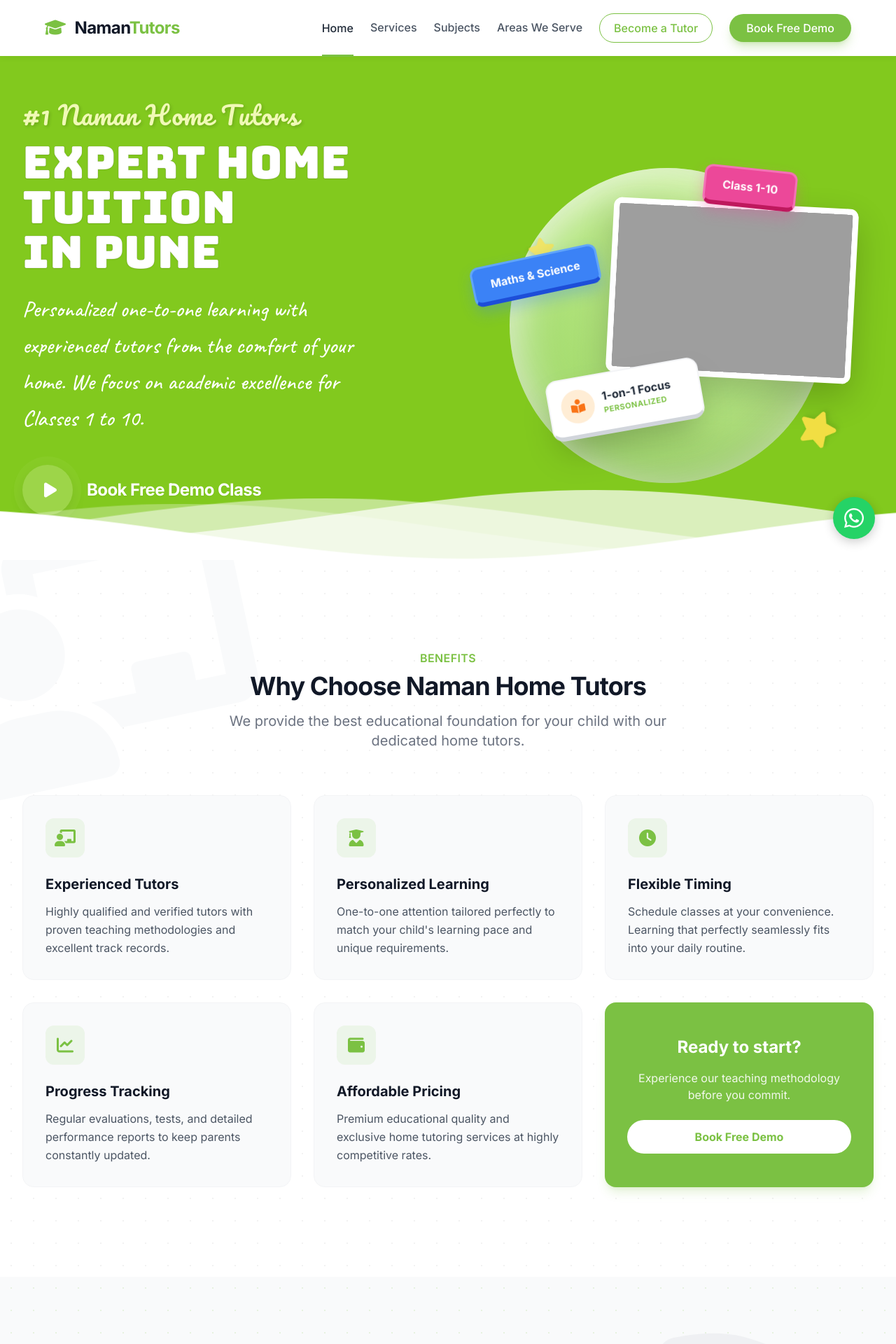
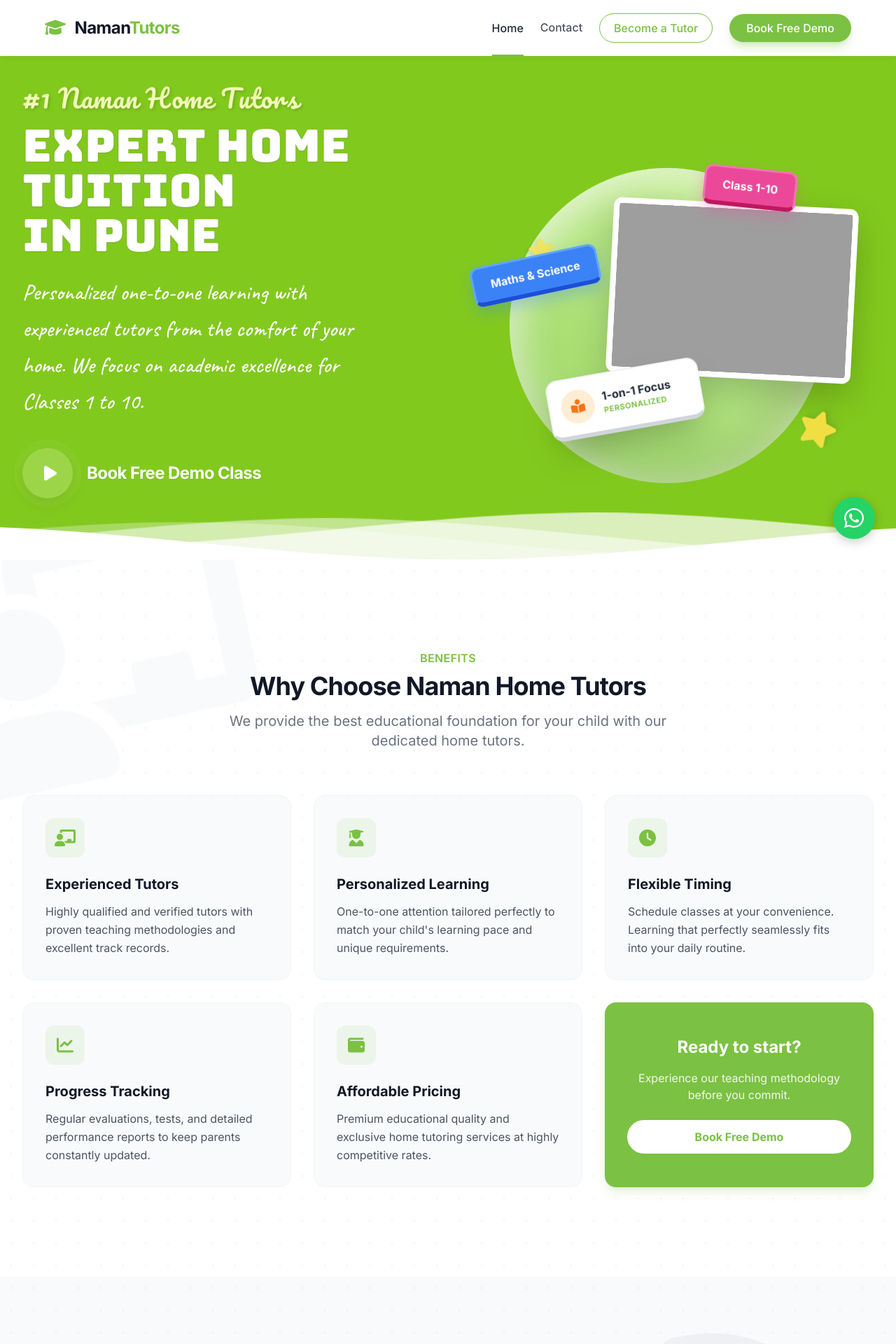
Before and after one commit to yashhhh118/NamanTutorial, a Flask app: page / in a window 1280 px wide. Shown: the top 1920 px of the page at 70% size. Run offline with Flask 3, Linux system fonts and the light colour scheme; some libraries are stand-ins or nearby versions; grey boxes are pictures that could not be loaded.

Commit message:
mail system

```diff
--- a/tutoring_marketplace/app.py
+++ b/tutoring_marketplace/app.py
@@ -277,6 +277,60 @@
         '''
     return "Invalid form or file.", 400
 
+@app.route('/submit-contact', methods=['POST'])
+def submit_contact():
+    """Handles contact form submissions and sends an email."""
+    name = request.form.get('name')
+    email = request.form.get('email')
+    phone = request.form.get('phone')
+    message = request.form.get('message')
+
+    if not name or not message:
+        return "Invalid form.", 400
+
+    msg = EmailMessage()
+    msg['Subject'] = f"💬 New Contact Message from: {name}"
+    msg['From'] = SENDER_EMAIL
+    msg['To'] = RECEIVER_EMAIL
+
+    msg.set_content(f"""
+    New Contact Form Submission Received!
+
+    Name: {name}
+    Email: {email}
+    Phone: {phone}
+
+    Message:
+    {message}
+    """)
+
+    try:
+        if SENDER_EMAIL != "your-email@gmail.com":
+            with smtplib.SMTP_SSL('smtp.gmail.com', 465) as smtp:
+                smtp.login(SENDER_EMAIL, SENDER_PASSWORD)
+                smtp.send_message(msg)
+            print("📧 CONTACT EMAIL SENT SUCCESSFULLY!")
+        else:
+            print("⚠️ APP PASSWORD NOT CONFIGURED YET! Email skipped.")
+    except Exception as e:
+        print(f"FAILED TO SEND EMAIL: {str(e)}")
+
+    return '''
+    <script src="https://cdn.jsdelivr.net/npm/sweetalert2@11"></script>
+    <body style="background:#f9fafb; font-family:sans-serif;"></body>
+    <script>
+        Swal.fire({
+            title: 'Message Sent!',
+            text: 'Thank you for reaching out. We will get back to you shortly.',
+            icon: 'success',
+            confirmButtonColor: '#111827',
+            confirmButtonText: 'Return Home'
+        }).then(() => {
+            window.location.href = "/";
+        });
+    </script>
+    '''
+
 @app.route('/request-tutor', methods=['POST'])
 def request_tutor():
     """Handles API requests to submit tutoring leads."""
--- a/tutoring_marketplace/templates/base.html
+++ b/tutoring_marketplace/templates/base.html
@@ -59,13 +59,8 @@
                 <div class="hidden lg:flex items-center space-x-6 h-full">
                     <a href="{{ url_for('index') }}"
                         class="text-gray-800 hover:text-brandgreen font-medium flex items-center h-full border-b-[3px] border-brandgreen relative top-[1px]">Home</a>
-                    <a href="{{ url_for('index') }}#services"
-                        class="text-gray-600 hover:text-brandgreen font-medium flex items-center h-full border-b-[3px] border-transparent hover:border-brandgreen transition-colors">Services</a>
-                    <a href="{{ url_for('index') }}#subjects"
-                        class="text-gray-600 hover:text-brandgreen font-medium flex items-center h-full border-b-[3px] border-transparent hover:border-brandgreen transition-colors">Subjects</a>
-                    <a href="{{ url_for('index') }}#areas"
-                        class="text-gray-600 hover:text-brandgreen font-medium flex items-center h-full border-b-[3px] border-transparent hover:border-brandgreen transition-colors">Areas
-                        We Serve</a>
+                    <a href="{{ url_for('contact') }}"
+                        class="text-gray-600 hover:text-brandgreen font-medium flex items-center h-full border-b-[3px] border-transparent hover:border-brandgreen transition-colors">Contact</a>
 
                     {% if session.get('user') %}
                     <div class="relative ml-2 group">
@@ -142,12 +137,8 @@
         <div id="mobile-menu" class="hidden lg:hidden bg-white border-t border-gray-100 shadow-xl absolute w-full">
             <div class="px-2 pt-2 pb-5 space-y-1 sm:px-3">
                 <a href="{{ url_for('index') }}" class="block px-3 py-2 text-base font-medium text-brandgreen">Home</a>
-                <a href="{{ url_for('index') }}#services"
-                    class="block px-3 py-2 text-base font-medium text-gray-600 hover:text-brandgreen">Services</a>
-                <a href="{{ url_for('index') }}#subjects"
-                    class="block px-3 py-2 text-base font-medium text-gray-600 hover:text-brandgreen">Subjects</a>
-                <a href="{{ url_for('index') }}#areas"
-                    class="block px-3 py-2 text-base font-medium text-gray-600 hover:text-brandgreen">Areas We Serve</a>
+                <a href="{{ url_for('contact') }}"
+                    class="block px-3 py-2 text-base font-medium text-gray-600 hover:text-brandgreen">Contact</a>
 
                 {% if session.get('user') %}
                 <div class="border-t border-gray-100 mt-4 pt-4 pb-2">
--- a/tutoring_marketplace/templates/contact.html
+++ b/tutoring_marketplace/templates/contact.html
@@ -94,7 +94,7 @@
                 </div>
                 <h3 class="text-2xl font-bold text-gray-900 mb-8 relative z-10">Send us a Message</h3>
 
-                <form action="#" method="POST" class="space-y-6 relative z-10">
+                <form action="{{ url_for('submit_contact') }}" method="POST" class="space-y-6 relative z-10">
                     <div>
                         <label for="name" class="block text-sm font-medium text-gray-700 mb-1">Your Name</label>
                         <input type="text" id="name" name="name"
--- a/tutoring_marketplace/templates/index.html
+++ b/tutoring_marketplace/templates/index.html
@@ -9,7 +9,7 @@
         class="max-w-7xl mx-auto px-4 sm:px-6 lg:px-8 relative z-10 w-full flex flex-col md:flex-row items-center justify-between">
 
         <!-- Text Content -->
-        <div class="md:w-1/2 text-white pr-4 lg:pr-12 z-20 pt-10 md:pt-0 pb-16 md:pb-0" data-aos="fade-right">
+        <div class="md:w-1/2 text-white pr-4 lg:pr-12 z-30 pt-10 md:pt-0 pb-20 md:pb-12" data-aos="fade-right">
             <p class="font-pacifico text-3xl md:text-4xl mb-4 text-[#f0f9b6] tracking-wide"
                 style="text-shadow: 2px 2px 4px rgba(0,0,0,0.15);">#1 Naman Home Tutors</p>
             <h1 class="font-bungee font-normal text-4xl md:text-5xl lg:text-[64px] mb-6 leading-[1.1] tracking-normal drop-shadow-sm text-white"
@@ -111,7 +111,7 @@
 
     <!-- Animated SVG Water Waves -->
     <div class="absolute bottom-0 w-full left-0 leading-[0] z-20 pointer-events-none transform translate-y-[2px]">
-        <svg class="w-full h-[40px] md:h-[80px] lg:h-[110px] block" xmlns="http://www.w3.org/2000/svg"
+        <svg class="w-full h-[25px] md:h-[50px] lg:h-[75px] block" xmlns="http://www.w3.org/2000/svg"
             xmlns:xlink="http://www.w3.org/1999/xlink" viewBox="0 24 150 28" preserveAspectRatio="none"
             shape-rendering="auto">
             <defs>
```
